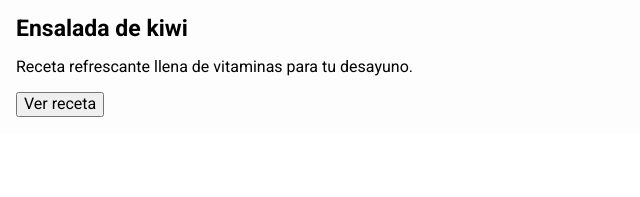
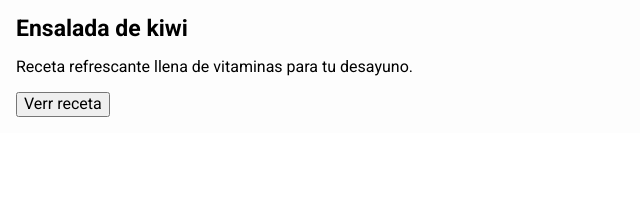
Before and after one commit to ayelenaisa/recetas, a plain HTML site: page index.html in a window 1280 px wide. Shown: the part 2503-2700 px from the top of the page, 0-640 px from the left. Drawn offline with Linux system fonts and the light colour scheme.

Commit message:
correcion

```diff
--- a/index.html
+++ b/index.html
@@ -63,7 +63,7 @@
     <div class="receta__contenido">
       <h4 class="receta__titulo">Ensalada de kiwi</h4>
       <p class="receta__descripcion">Receta refrescante llena de vitaminas para tu desayuno.</p>
-      <button class="receta__boton">Ver receta</button>
+      <button class="receta__boton">Verr receta</button>
     </div>
   </div>
   <div class="receta">
```
